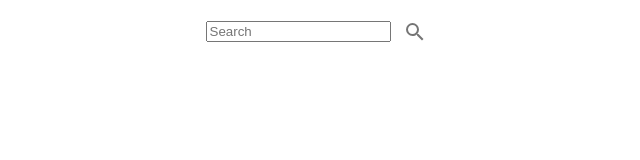
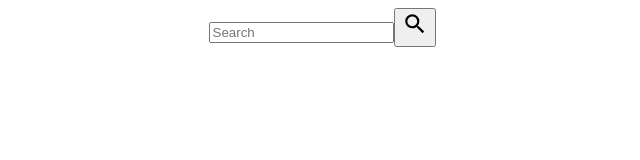
Before and after one commit to carljoeleriksson/ljudio, a React (Vite) app in the folder frontend/: page / in a window 1280 px wide. Shown: the top 160 px of the page, without its empty margins (318-958 px from the left). Built offline with nearby package versions, Linux system fonts and the light colour scheme.

Commit message:
started working on buttons for player.

```diff
--- a/frontend/index.html
+++ b/frontend/index.html
@@ -9,6 +9,8 @@
   </head>
   <body>
     <div id="root"></div>
+
     <script type="module" src="/src/main.jsx"></script>
+    <script src="https://www.youtube.com/iframe_api"></script>
   </body>
 </html>
--- a/frontend/src/components/SearchBar.jsx
+++ b/frontend/src/components/SearchBar.jsx
@@ -1,6 +1,5 @@
 import React from 'react'
 
-import { Button, Grid, TextField, IconButton } from '@material-ui/core'
 import { MdPlayCircleOutline, MdPauseCircleOutline, MdSearch } from 'react-icons/md'
 
 function SearchBar(props) {
@@ -13,9 +12,9 @@ function SearchBar(props) {
 				placeholder="Search"
 				onChange={props.onChange}
 			/>
-			<IconButton className="search-button" type="submit">
+			<button className="search-button" type="submit">
 				<MdSearch />
-			</IconButton>
+			</button>
 		</form>
 	)
 }
--- a/frontend/src/components/SearchRender.jsx
+++ b/frontend/src/components/SearchRender.jsx
@@ -1,8 +1,10 @@
 import React from 'react'
+import { FaPlayCircle, FaPauseCircle } from "react-icons/fa";
 
 function SearchRender(result) {
 	//Getting prop (result) as object form some reason, so I redirect to the array that it contains.
 	const searchResult = result.result;
+	console.log(searchResult)
 
 	return 	(<>
 		<div className="song-result-container">
@@ -14,7 +16,7 @@ function SearchRender(result) {
 				<li key={song.videoId}>
 					<p className="song-title">{song.name}</p>
 					<p className="artist-name">{song.artist.name}</p>
-					{/* playSong-button HERE */}
+					<button type="button"><FaPlayCircle /></button>
 				</li>
 				))
 				}
@@ -47,7 +49,6 @@ function SearchRender(result) {
 				}
 			</ul>
 		</div>
-
 		{/* HERE, we might put a div with playlist-results later */}
 	</>)
 }
--- a/frontend/src/pages/HomePage.jsx
+++ b/frontend/src/pages/HomePage.jsx
@@ -2,6 +2,7 @@ import React, { useState } from 'react'
 
 import SearchBar from '../components/SearchBar';
 import SearchRender from '../components/SearchRender';
+import Player from '../components/Player';
 
 function Home() {
 
@@ -32,8 +33,10 @@ function Home() {
 
 	return (
 		<div>
+
 			<SearchBar onChange={e => setSearchTerm(e.target.value)} onClick={fetchSearchResult} />
 			{searchResult && <SearchRender result={searchResult} />}
+
 		</div>
 	)
 }
```
Also changed, not shown: 1 other file (tests, documents, lock files or other folders).
